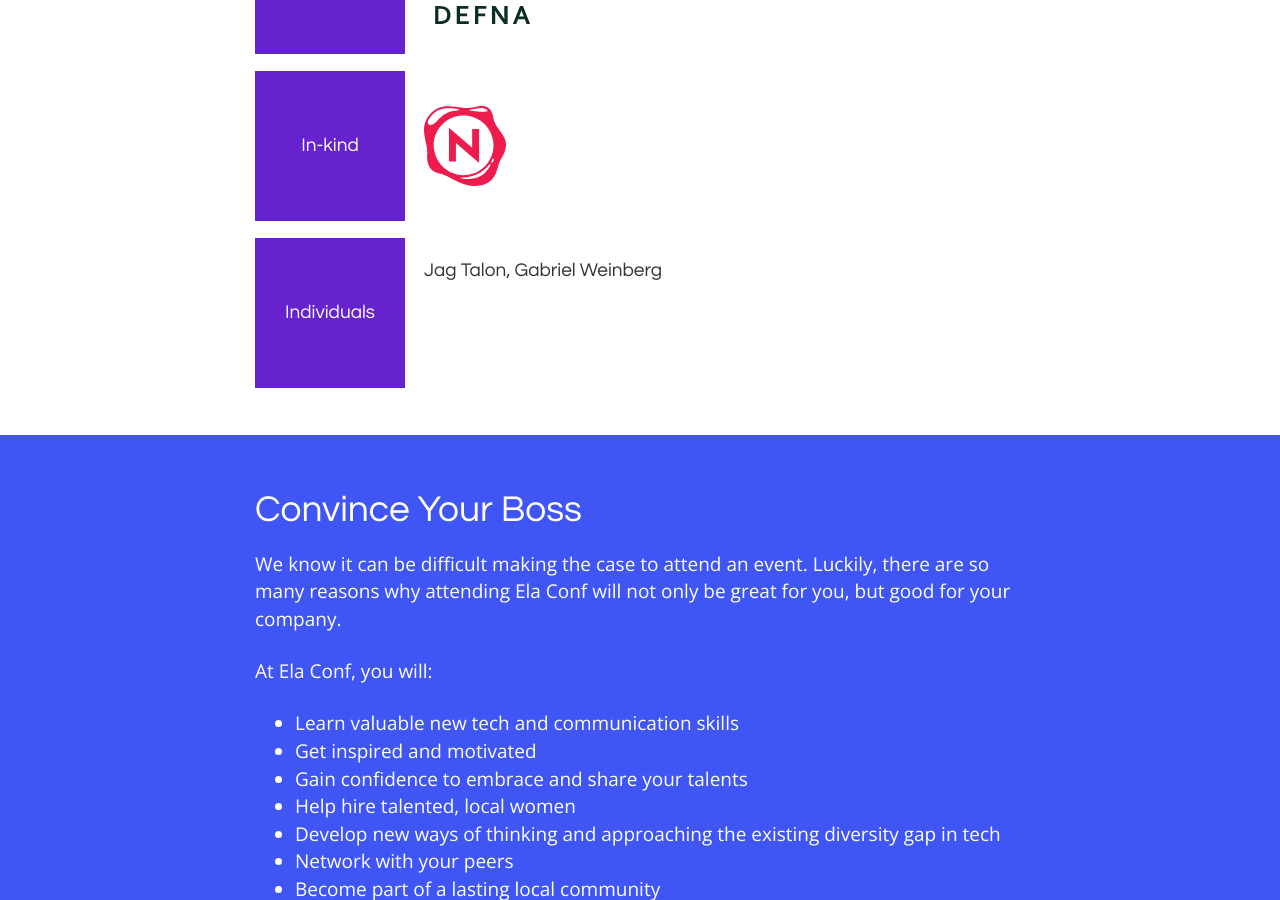
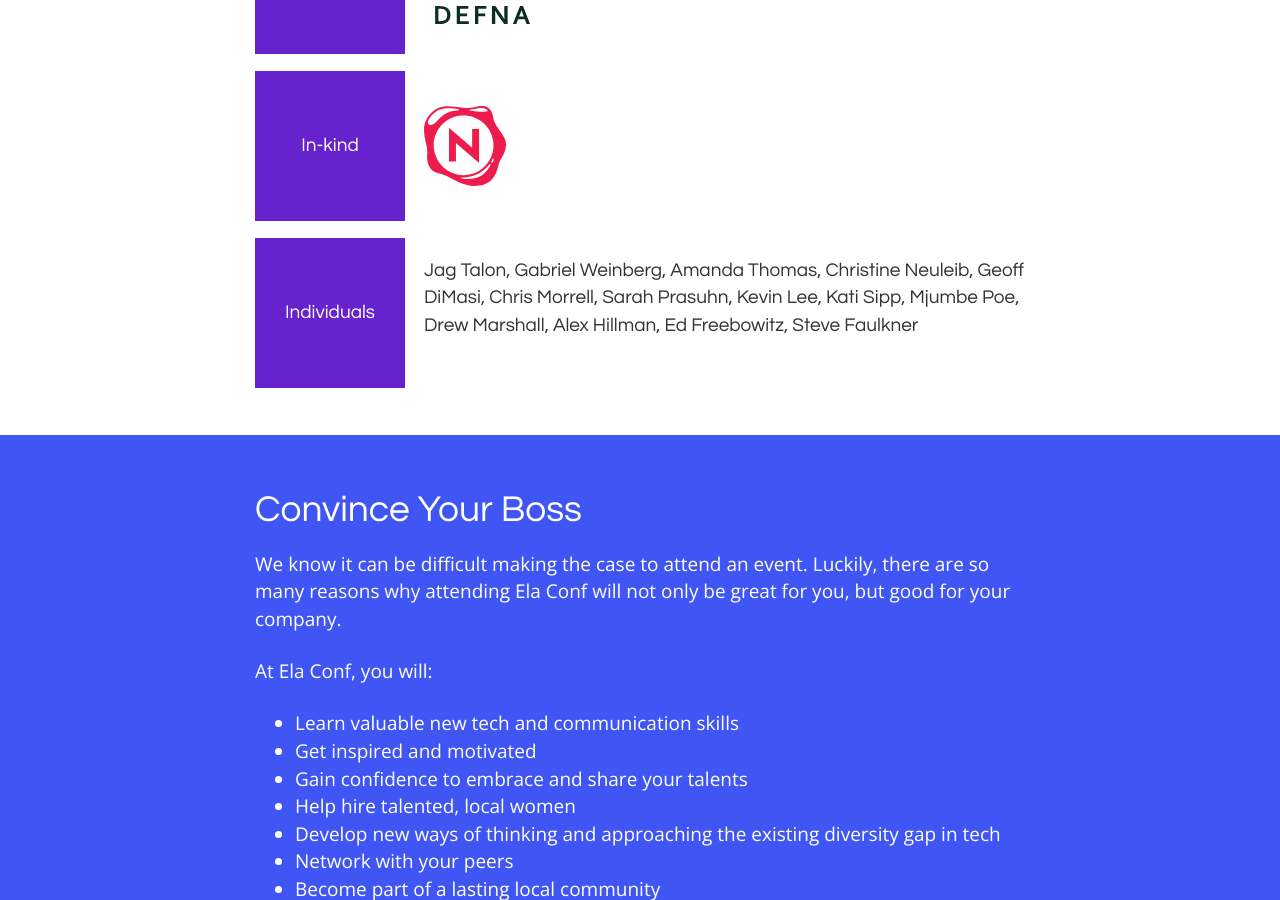
Before and after one commit to elaconf/elaconf.github.io, a Jekyll site: the page built from index.html, in a window 1280 px wide and 900 px high, scrolled down 6439 px. Built offline with Jekyll 4.4.1, drawn with Linux system fonts in a browser that asks for light colours; a script that is not in the unit is left out.

```diff
--- a/_data/sponsors.yml
+++ b/_data/sponsors.yml
@@ -81,3 +81,39 @@
   image: cerner.svg
   level: Conference supporter
   twitter: cerner
+
+- name: Amanda Thomas
+  level: Individuals
+
+- name: Christine Neuleib
+  level: Individuals
+
+- name: Geoff DiMasi
+  level: Individuals
+
+- name: Chris Morrell
+  level: Individuals
+
+- name: Sarah Prasuhn
+  level: Individuals
+
+- name: Kevin Lee
+  level: Individuals
+
+- name: Kati Sipp
+  level: Individuals
+
+- name: Mjumbe Poe
+  level: Individuals
+
+- name: Drew Marshall
+  level: Individuals
+
+- name: Alex Hillman
+  level: Individuals
+
+- name: Ed Freebowitz
+  level: Individuals
+
+- name: Steve Faulkner
+  level: Individuals
```
